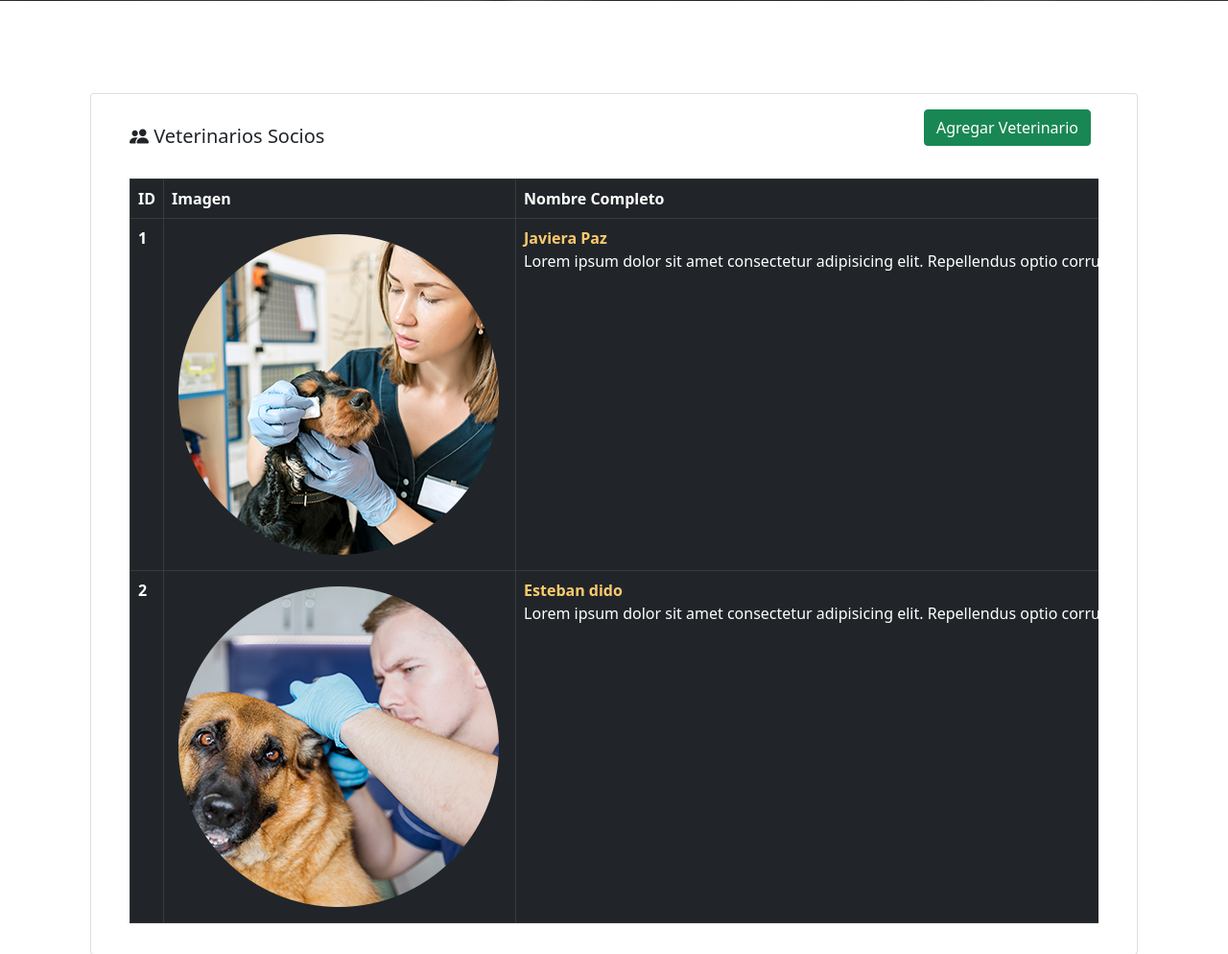
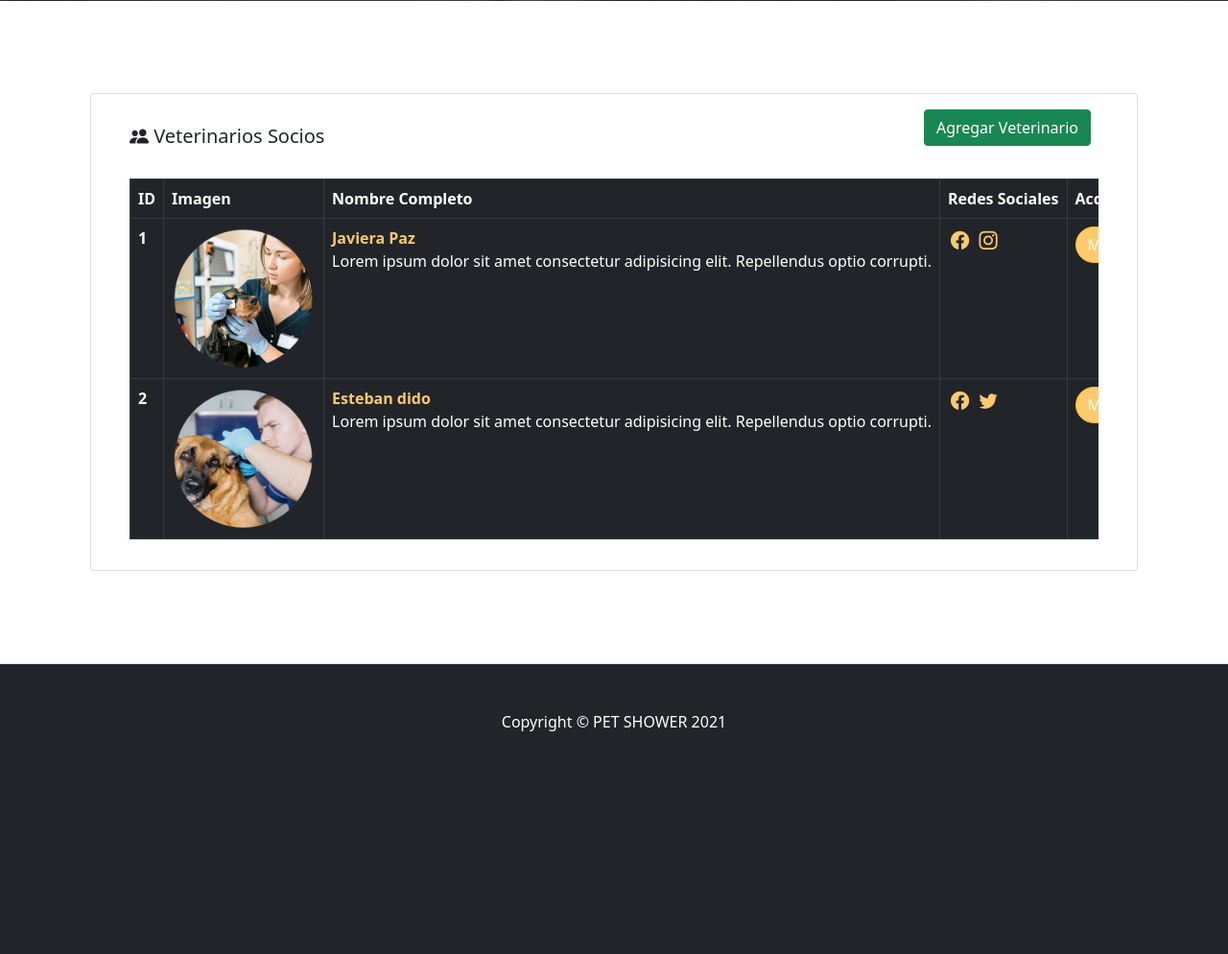
Before and after one commit to ssuazom/petshower, a Django app: page /socios/ in a window 1280 px wide. Shown: the part 510-1504 px from the top of the page at 96% size. After the commit the page ends 1272 px from the top, so only its background shows below. Run offline with Django 3.2, Linux system fonts and the light colour scheme; data comes from the database, SQL or seed files in the repository; some libraries are stand-ins or nearby versions.

Commit message:
Update veterinarios_socios.html

```diff
--- a/crud_veterinarios/templates/crud_veterinarios/veterinarios_socios.html
+++ b/crud_veterinarios/templates/crud_veterinarios/veterinarios_socios.html
@@ -65,7 +65,7 @@
                                 <th scope="row">{{v.idVeterinario}}</th>
                                 <td class="text-center">
                                     {% if v.image_veterinario %}
-                                        <img src="{{v.image_veterinario.url}}" alt="Imagen_Integrante">
+                                        <img class="img_table" src="{{v.image_veterinario.url}}" alt="Imagen_Integrante">
                                     {% else %}
                                     <img src="{% static 'core/assets/veterinario/imagen_not_found.png' %}" alt="Imagen_Integrante">
                                     {% endif %}
```
